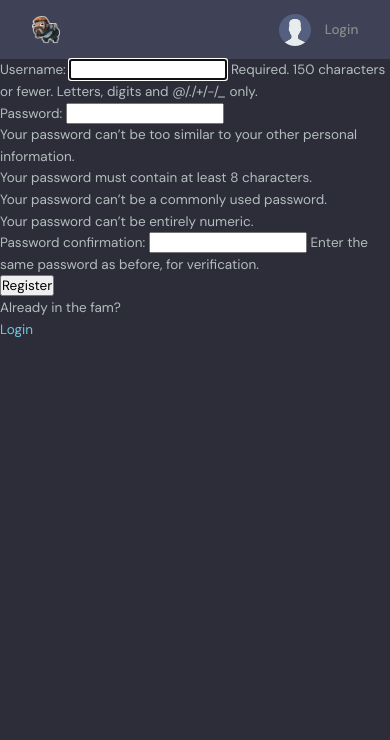
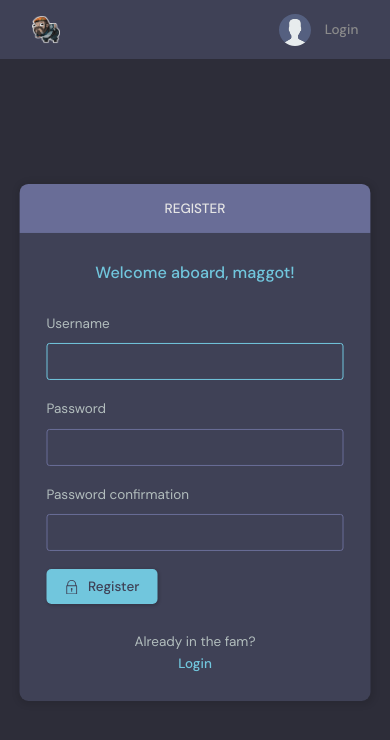
Before and after one commit to Naxiousity/RedditLookAlike, a Django app: page /register/ in a window 390 px wide. Shown: the top 740 px of the page. Run offline with Django 4.2, Linux system fonts and the light colour scheme.

Commit message:
Added Mobile Accessibility Pt 1

```diff
--- a/base/templates/base/home.html
+++ b/base/templates/base/home.html
@@ -11,7 +11,7 @@
     <!-- Room List Start -->
     <div class="roomList">
       <div class="mobile-menu">
-        <form class="header__search">
+        <form action ="{% url 'home' %}" method="GET"  class="header__search">
           <label>
             <svg version="1.1" xmlns="http://www.w3.org/2000/svg" width="32" height="32" viewBox="0 0 32 32">
               <title>search</title>
@@ -19,11 +19,11 @@
                 d="M32 30.586l-10.845-10.845c1.771-2.092 2.845-4.791 2.845-7.741 0-6.617-5.383-12-12-12s-12 5.383-12 12c0 6.617 5.383 12 12 12 2.949 0 5.649-1.074 7.741-2.845l10.845 10.845 1.414-1.414zM12 22c-5.514 0-10-4.486-10-10s4.486-10 10-10c5.514 0 10 4.486 10 10s-4.486 10-10 10z">
               </path>
             </svg>
-            <input placeholder="Search for posts" />
+            <input name="q" placeholder="Search for posts" />
           </label>
         </form>
         <div class="mobile-menuItems">
-          <a class="btn btn--main btn--pill" href="#">Browse Topics</a>
+          <a class="btn btn--main btn--pill" href="{% url 'topics' %}">Browse Topics</a>
           <a class="btn btn--main btn--pill" href="#">Recent Activities</a>
         </div>
       </div>
--- a/base/templates/base/login_register.html
+++ b/base/templates/base/login_register.html
@@ -1,38 +1,96 @@
 {% extends 'main.html' %}
 
 {% block content %}
+<main class="auth layout">
+  {% if page == 'login' %}
+  <div class="container">
+    <div class="layout__box">
+      <div class="layout__boxHeader">
+        <div class="layout__boxTitle">
+          <h3>Login</h3>
+        </div>
+      </div>
+      <div class="layout__body">
+        <h2 class="auth__tagline">Welcome back, pardner!</h2>
 
-{% if page == 'login' %}
-<div>
-    <form method="POST" action="">
-        {% csrf_token %}
+        <form class="form" method="POST" action="">
+          {% csrf_token %}
+          <div class="form__group form__group">
+            <label for="room_name">Username</label>
+            <input id="username" name="username" type="text" placeholder="Omega_Crinkles" />
+          </div>
+          <div class="form__group">
+            <label for="password">Password</label>
+            <input id="password" name="password" type="password"
+              placeholder="&bull;&bull;&bull;&bull;&bull;&bull;&bull;&bull;" />
+          </div>
 
-        <label>Username:</label>
-        <input type="text" name="username" placeholder="Enter Username Here" />
+          <button class="btn btn--main" type="submit">
+            <svg version="1.1" xmlns="http://www.w3.org/2000/svg" width="32" height="32" viewBox="0 0 32 32">
+              <title>lock</title>
+              <path
+                d="M27 12h-1v-2c0-5.514-4.486-10-10-10s-10 4.486-10 10v2h-1c-0.553 0-1 0.447-1 1v18c0 0.553 0.447 1 1 1h22c0.553 0 1-0.447 1-1v-18c0-0.553-0.447-1-1-1zM8 10c0-4.411 3.589-8 8-8s8 3.589 8 8v2h-16v-2zM26 30h-20v-16h20v16z">
+              </path>
+              <path
+                d="M15 21.694v4.306h2v-4.306c0.587-0.348 1-0.961 1-1.694 0-1.105-0.895-2-2-2s-2 0.895-2 2c0 0.732 0.413 1.345 1 1.694z">
+              </path>
+            </svg>
 
-        <label>Password:</label>
-        <input type="password" name="password" placeholder="Enter Password Here" />
+            Login
+          </button>
+        </form>
 
-        <input type="submit" value="Login" />
-    </form>
+        <div class="auth__action">
+          <p>Haven't joined the fam yet?</p>
+          <a href="{% url 'register' %}" class="btn btn--link">Sign Up</a>
+        </div>
+      </div>
+    </div>
+  </div>
+  {% else %}
+  <div class="container">
+    <div class="layout__box">
+      <div class="layout__boxHeader">
+        <div class="layout__boxTitle">
+          <h3>Register</h3>
+        </div>
+      </div>
+      <div class="layout__body">
+        <h2 class="auth__tagline">Welcome aboard, maggot!</h2>
 
-    <p>Haven't joined the fam yet?</p>
-    <a href="{% url 'register' %}">Sign up here</a>
-</div>
+        <form class="form" method="POST" action="">
+          {% csrf_token %}
 
-{% else %}
+          {% for field in form %}
+          <div class="form__group form__group">
+            <label for="room_name">{{field.label}}</label>
+            {{field}}
+          </div>
+          {% endfor %}
 
-<div>
-    <form method="POST" action="">
-        {% csrf_token %}
-        {{form.as_p}}
-        <input type="submit" value="Register" />
-    </form>
+          <button class="btn btn--main" type="submit">
+            <svg version="1.1" xmlns="http://www.w3.org/2000/svg" width="32" height="32" viewBox="0 0 32 32">
+              <title>lock</title>
+              <path
+                d="M27 12h-1v-2c0-5.514-4.486-10-10-10s-10 4.486-10 10v2h-1c-0.553 0-1 0.447-1 1v18c0 0.553 0.447 1 1 1h22c0.553 0 1-0.447 1-1v-18c0-0.553-0.447-1-1-1zM8 10c0-4.411 3.589-8 8-8s8 3.589 8 8v2h-16v-2zM26 30h-20v-16h20v16z">
+              </path>
+              <path
+                d="M15 21.694v4.306h2v-4.306c0.587-0.348 1-0.961 1-1.694 0-1.105-0.895-2-2-2s-2 0.895-2 2c0 0.732 0.413 1.345 1 1.694z">
+              </path>
+            </svg>
 
-    <p>Already in the fam?</p>
-    <a href="{% url 'login' %}">Login</a>
-</div>
+            Register
+          </button>
+        </form>
 
-{% endif %}
+        <div class="auth__action">
+          <p>Already in the fam?</p>
+          <a href="{% url 'login' %}" class="btn btn--link">Login</a>
+        </div>
+      </div>
+    </div>
+  </div>
+  {% endif %}
+</main>
 
 {% endblock content %}
--- a/base/templates/base/room.html
+++ b/base/templates/base/room.html
@@ -109,7 +109,9 @@
         </div>
       </div>
       <div class="room__message">
-        <form action="#"><input name="" placeholder="Write your message here..." /></form>
+        <form action="" method="POST">
+          {% csrf_token %}
+          <input name="body" placeholder="Write your message here..." /></form>
       </div>
     </div>
     <!-- Room End -->
--- a/base/templates/base/topics_components.html
+++ b/base/templates/base/topics_components.html
@@ -14,7 +14,7 @@
       {% endfor %}
 
     </ul>
-    <a class="btn btn--link" href="topics.html">
+    <a class="btn btn--link" href="{% url 'topics' %}">
       More
       <svg version="1.1" xmlns="http://www.w3.org/2000/svg" width="32" height="32" viewBox="0 0 32 32">
         <title>chevron-down</title>
--- a/base/urls.py
+++ b/base/urls.py
@@ -1,5 +1,5 @@
 from django.urls import path
-from . import views
+from .import views
 
 urlpatterns = [
     path('login/', views.loginPage, name="login"),
@@ -16,4 +16,6 @@ urlpatterns = [
     path('delete-message/<str:pk>', views.deleteMessage, name="delete-message"),
 
     path('update-user/', views.updateUser, name="update-user"),
+
+    path('topics/', views.topicsPage, name="topics"),
 ]
--- a/base/views.py
+++ b/base/views.py
@@ -192,3 +192,7 @@ def updateUser(request):
             return redirect('user-profile', pk=user.id)
 
     return render(request, 'base/update-user.html', {'form': form})
+
+def topicsPage(request):
+    topics = Topic.objects.filter()
+    return render(request, 'base/topics.html', {'topics' : topics})
```
Also changed, not shown: base/templates/base/delete.html (+31 -8 lines), base/templates/base/delete_old.html (added, +14 -0 lines), base/templates/base/login_register_old.html (added, +38 -0 lines), base/templates/base/topics.html (added, +49 -0 lines), db.sqlite3.
